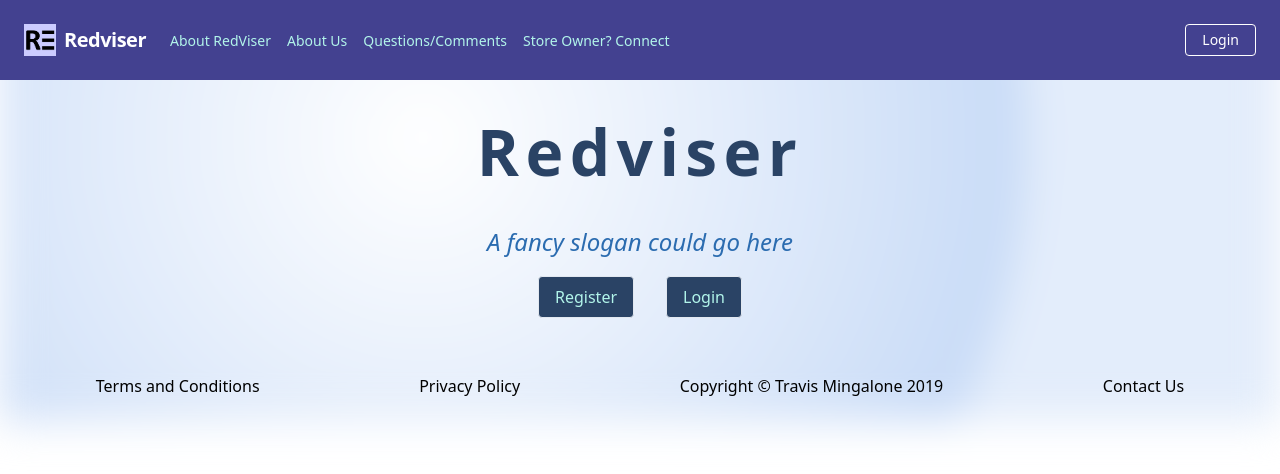
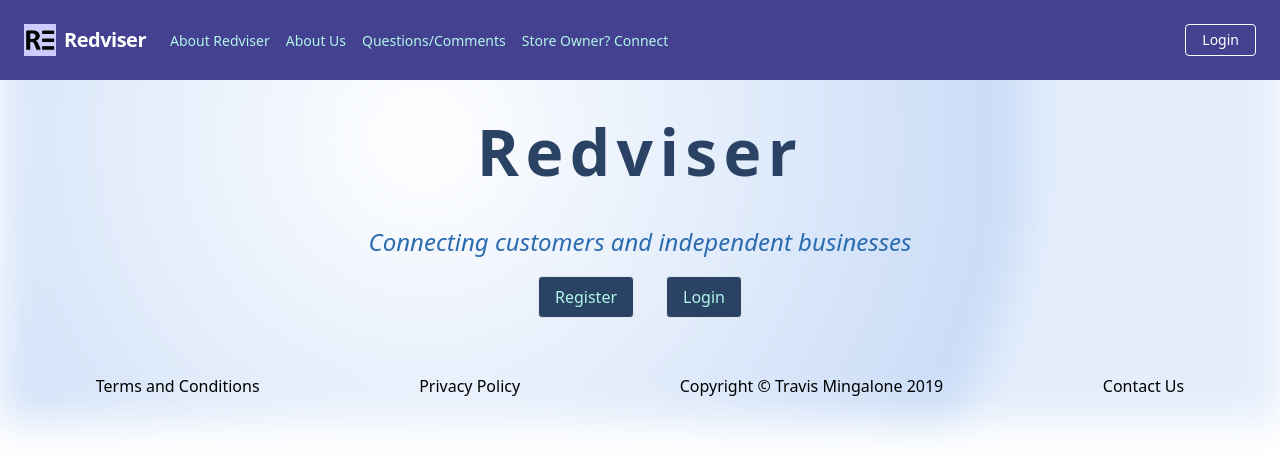
Before and after one commit to duhlite/redviserProto, an Angular app: page / in a window 1280 px wide. Shown: the top 474 px of the page. Built offline with nearby package versions, Linux system fonts and the light colour scheme.

Commit message:
adjusted splash

```diff
--- a/src/app/header/header.component.html
+++ b/src/app/header/header.component.html
@@ -25,7 +25,7 @@
       <a class="block mt-4 lg:inline-block lg:mt-0 text-teal-200 hover:text-white mr-4"
          routerLinkActive="active"
          routerLink="/about">
-        About RedViser
+        About Redviser
       </a>
       <a class="block mt-4 lg:inline-block lg:mt-0 text-teal-200 hover:text-white mr-4"
          routerLinkActive="active"
--- a/src/app/splash/splash.component.html
+++ b/src/app/splash/splash.component.html
@@ -1,7 +1,7 @@
 <div class="container mx-auto items-center">
   <h1 class="text-6xl font-bold text-blue-900 text-center p-6 tracking-widest">Redviser</h1>
   <p class="text-2xl font-light italic text-blue-700 text-center">
-    A fancy slogan could go here
+    Connecting customers and independent businesses
   </p>
   <div class="flex content-center justify-center m-4">
     <a class="bg-blue-900 px-4 py-2 border rounded block m-4 inline-block lg:mt-0 text-teal-200 hover:text-white hover:bg-blue-700"
```
